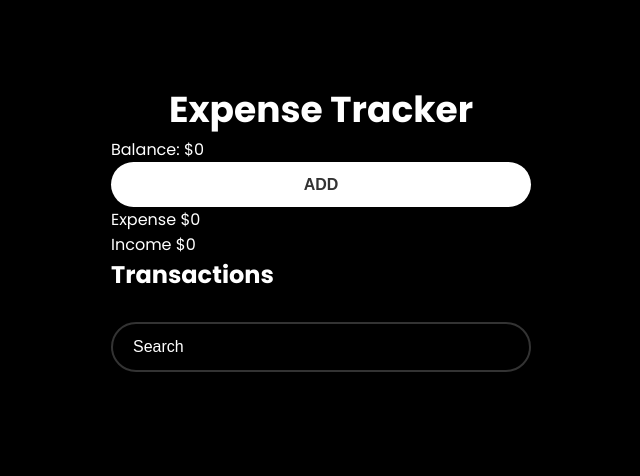
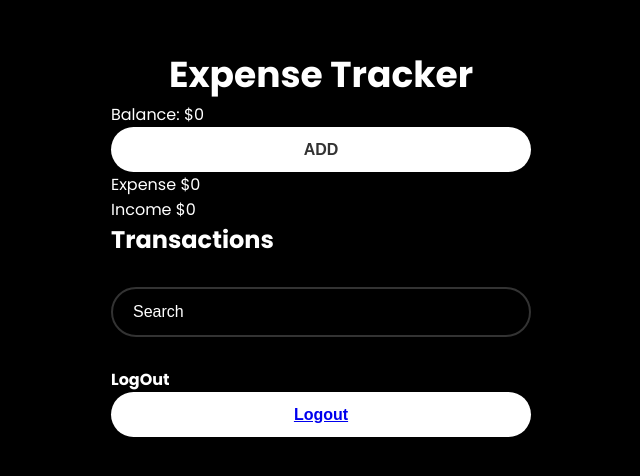
Before and after one commit to Sheyrhon/leNkap, a React (Vite) app in the folder leNkap/: page /ExpenseTracker in a window 1280 px wide. Shown: the part 158-634 px from the top of the page, without its empty margins (319-959 px from the left). Built offline with nearby package versions, Linux system fonts and the light colour scheme.

Commit message:
added log out functionality

```diff
--- a/leNkap/src/Home/index.jsx
+++ b/leNkap/src/Home/index.jsx
@@ -1,6 +1,7 @@
 import React, { useEffect, useState } from "react";
 import Overview from "./overview";
 import Transaction from "./transaction";
+import Logout from "../Logout/Logout";
 // import CalculateBalance from "../componets/calBalanxe/calculateBalance";
 
 const ExpenseTracker = () => {
@@ -37,6 +38,7 @@ const ExpenseTracker = () => {
         incomes={incomes}
       />
       <Transaction transaction={transaction} />
+      <Logout/>
     </div>
   );
 };
--- a/leNkap/src/Login/Login.jsx
+++ b/leNkap/src/Login/Login.jsx
@@ -1,8 +1,7 @@
 import React from "react";
 import {FaUser,FaLock} from 'react-icons/fa'
 import './style.css'
-import Register from "../Register/Register";
-import ExpenseTracker from "../Home";
+
 
 const Login = () => {
   return (
--- /dev/null
+++ b/leNkap/src/Logout/Logout.jsx
@@ -0,0 +1,14 @@
+import React from 'react'
+
+const Logout = () => {
+  return (
+    <div className='wrapper'>
+        <h4>LogOut</h4>
+        <button className='log-out'> <a href='/Login'>Logout</a></button>
+        {/* <p>Are you sure you want to Logout?</p> */}
+
+    </div>
+  )
+}
+
+export default Logout
--- a/leNkap/src/Register/Register.jsx
+++ b/leNkap/src/Register/Register.jsx
@@ -1,5 +1,5 @@
 import React from 'react'
-import LoginForm from '../Login/Login'
+
 
 
 const Register = () => {
--- a/leNkap/src/Routes/index.jsx
+++ b/leNkap/src/Routes/index.jsx
@@ -14,8 +14,9 @@ export default function Index() {
   return (
 
       <Routes>
+        <Route path="Register" Component={Register}></Route>
         <Route exact path="Login" Component={Login }></Route>
-        <Route path="Register" Component={Register}></Route>
+
         <Route
           path="ExpenseTracker"
           Component={ExpenseTracker}
```
Also changed, not shown: leNkap/src/App.jsx (+5 -6 lines).
